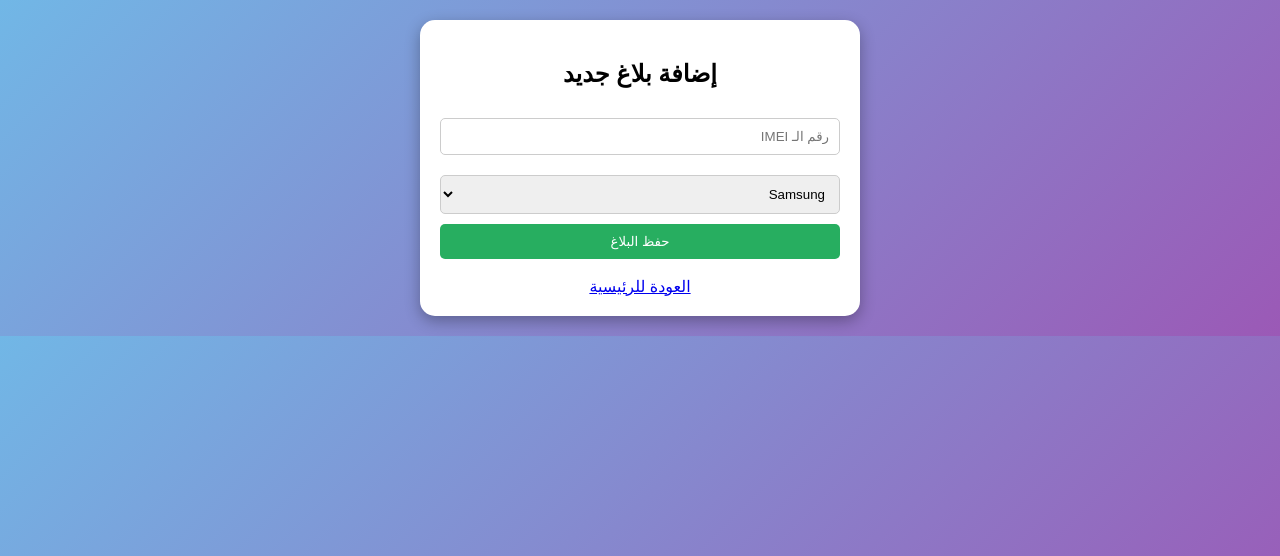
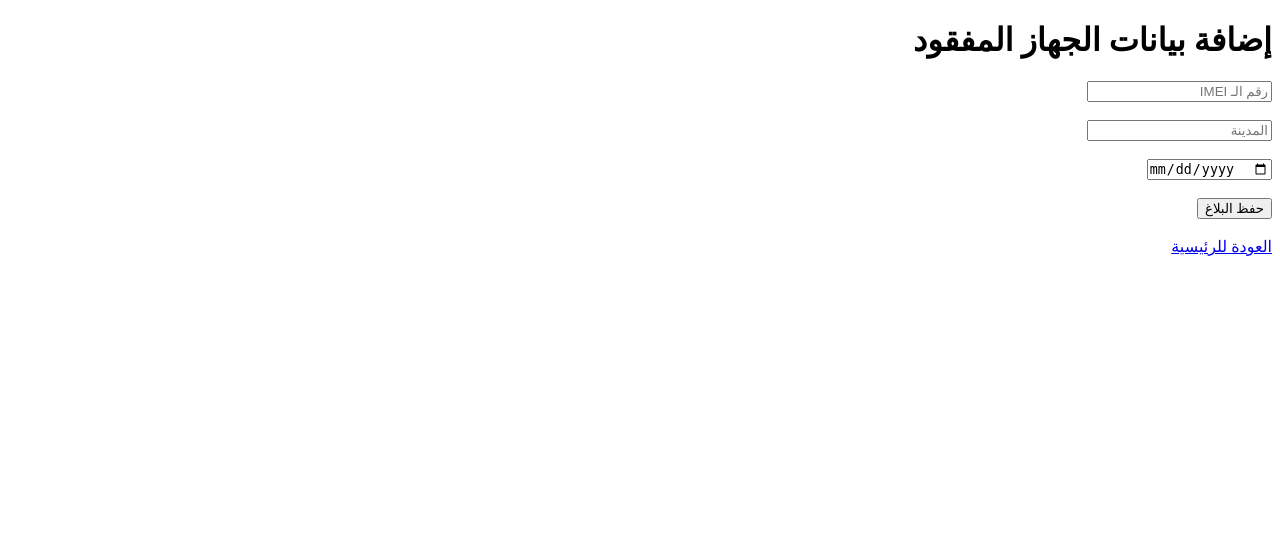
Before and after one commit to Ali202004/stolen-phones-project, a Flask app: page /add in a window 1280 px wide. Shown: the top 556 px of the page. Run offline with Flask 3, Linux system fonts and the light colour scheme.

Commit message:
Update add.html

```diff
--- a/templates/add.html
+++ b/templates/add.html
@@ -2,23 +2,17 @@
 <html lang="ar" dir="rtl">
 <head>
     <meta charset="UTF-8">
-    <link rel="stylesheet" href="{{ url_for('static', filename='style.css') }}">
-    <title>إضافة بلاغ</title>
+    <title>إضافة جهاز مفقود</title>
 </head>
 <body>
-    <div class="container">
-        <h2>إضافة بلاغ جديد</h2>
-        <form action="/add" method="POST">
-            <input type="text" name="imei" placeholder="رقم الـ IMEI" required>
-            <select name="brand">
-                <option value="Samsung">Samsung</option>
-                <option value="Vivo">Vivo</option>
-                <option value="LT">LT</option>
-                <option value="Other">أجهزة أخرى</option>
-            </select>
-            <button type="submit">حفظ البلاغ</button>
-        </form>
-        <br><a href="/">العودة للرئيسية</a>
-    </div>
+    <h1>إضافة بيانات الجهاز المفقود</h1>
+    <form action="/add" method="POST">
+        <input type="text" name="imei" placeholder="رقم الـ IMEI" required><br><br>
+        <input type="text" name="city" placeholder="المدينة" required><br><br>
+        <input type="date" name="date" required><br><br>
+        <button type="submit">حفظ البلاغ</button>
+    </form>
+    <br>
+    <a href="/">العودة للرئيسية</a>
 </body>
 </html>
```
